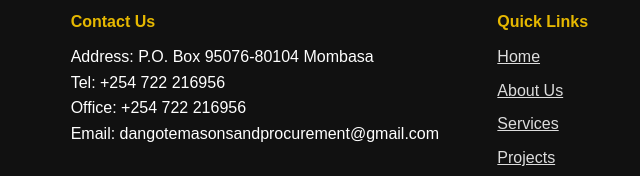
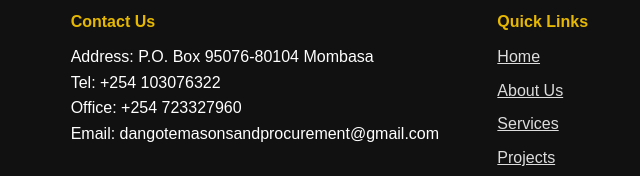
Before and after one commit to kampuni/dangotemasons, a plain HTML site: page about.html in a window 1280 px wide. Shown: the part 5337-5513 px from the top of the page, 376-1016 px from the left. Drawn offline with Linux system fonts and the light colour scheme.

Commit message:
Update about.html

```diff
--- a/about.html
+++ b/about.html
@@ -278,8 +278,8 @@
     <div class="footer-column">
       <h4>Contact Us</h4>
       <p>Address: P.O. Box 95076-80104 Mombasa</p>
-      <p>Tel: +254 722 216956</p>
-      <p>Office: +254 722 216956</p>
+      <p>Tel: +254 103076322</p>
+      <p>Office: +254 723327960 </p>
       <p>Email: dangotemasonsandprocurement@gmail.com</p>
     </div>
 
```
